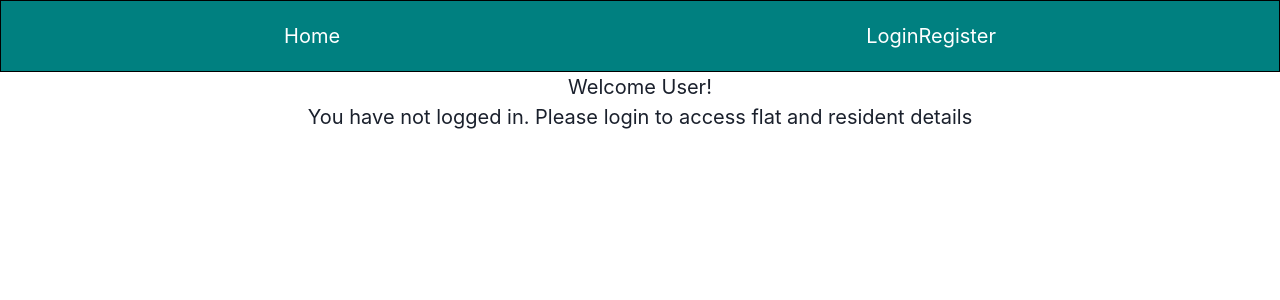
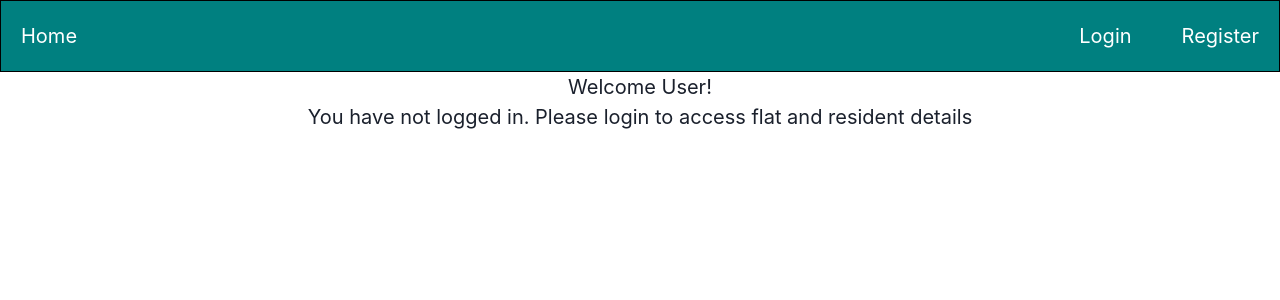
Before and after one commit to sreerag-rajan/apartment-manager-client, a React (Create React App) app: page / in a window 1280 px wide. Shown: the top 300 px of the page. Built offline with nearby package versions, Linux system fonts and the light colour scheme.

Commit message:
some styling changes in navbar

```diff
--- a/src/Components/Navbar/Navbar.jsx
+++ b/src/Components/Navbar/Navbar.jsx
@@ -6,15 +6,17 @@ import { useSelector } from "react-redux";
 export const Navbar = ()=>{
     const user = useSelector((store)=>store.auth.user);
     return (
-        <Box display={"flex"} justifyContent="space-around" border="1px solid black" padding="20px" backgroundColor="teal" color="white">
+        <Box display={"flex"} justifyContent="space-between" border="1px solid black" padding="20px" backgroundColor="teal" color="white">
             <Link to="/">Home</Link>
-            {user? <div>
-                <Link to="/addflat">Add Flat</Link>
-                <Link to="/addresident">Add Resident</Link>
-                </div>:<div>
-                    <Link to="/login">Login</Link>
-                <Link to="/register">Register</Link>
-            </div>}
+            {user? <Box display={"flex"} justifyContent="space-around" gap="50px">
+                <div><Link to="/addflat">Add Flat</Link></div>
+                <div><Link to="/addresident">Add Resident</Link></div>
+
+                </Box>:<Box display={"flex"} justifyContent="space-between" gap="50px">
+                    <div><Link to="/login">Login</Link></div>
+                    <div><Link to="/register">Register</Link></div>
+
+            </Box>}
 
 
         </Box>
```
